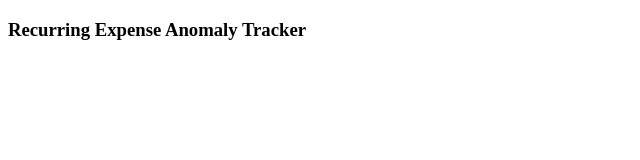
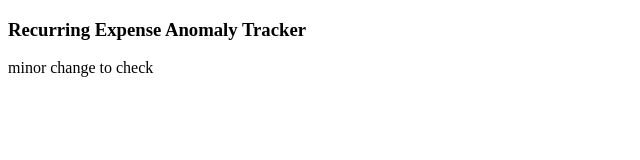
Before and after one commit to Pranjal-sh-git/recurring-expense-anomaly-tracker, a plain HTML site: page index.html in a window 1280 px wide. Shown: the whole page, without its empty margins (0-640 px from the left). Drawn offline with Linux system fonts and the light colour scheme.

Commit message:
Added new feature

```diff
--- a/index.html
+++ b/index.html
@@ -1,12 +1,18 @@
 <!DOCTYPE html>
 <html lang="en">
+
 <head>
     <meta charset="UTF-8">
     <meta name="viewport" content="width=device-width, initial-scale=1.0">
     <title>Recurring Expense Anomaly Tracker</title>
 
 </head>
+
 <body>
     <h3>Recurring Expense Anomaly Tracker</h3>
+    <p>
+        minor change to check
+    </p>
 </body>
+
 </html>
```
